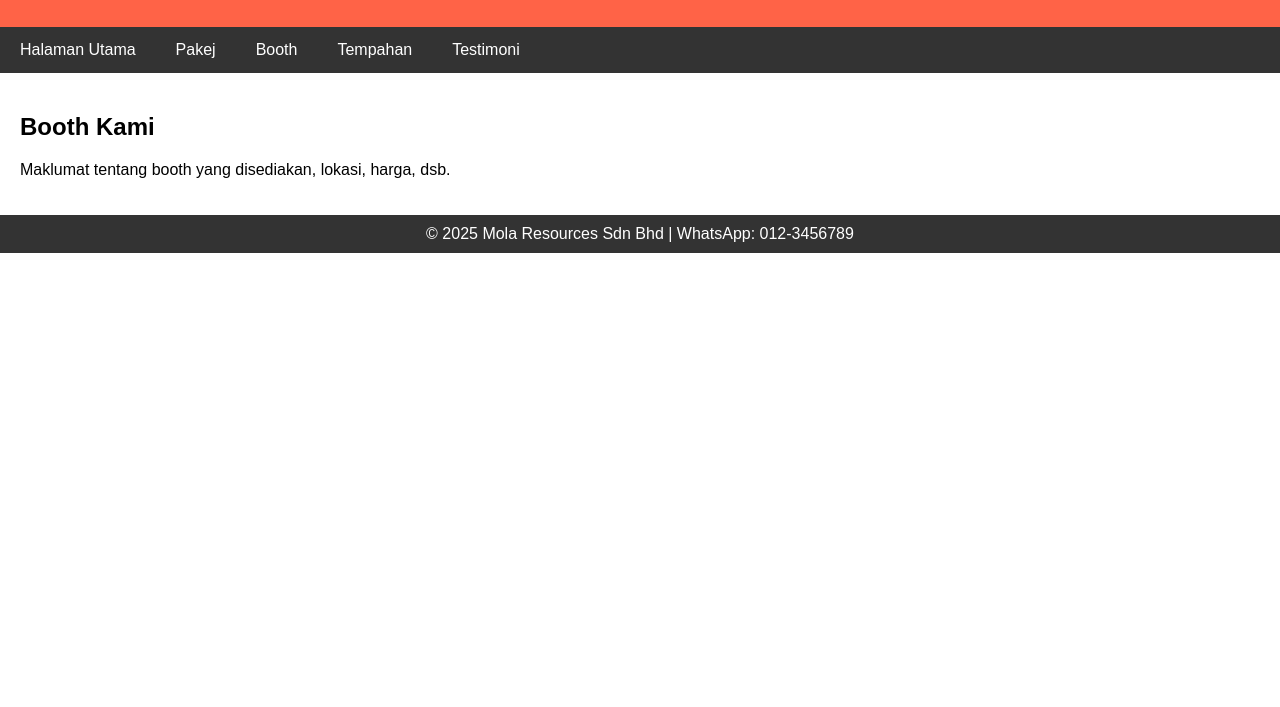
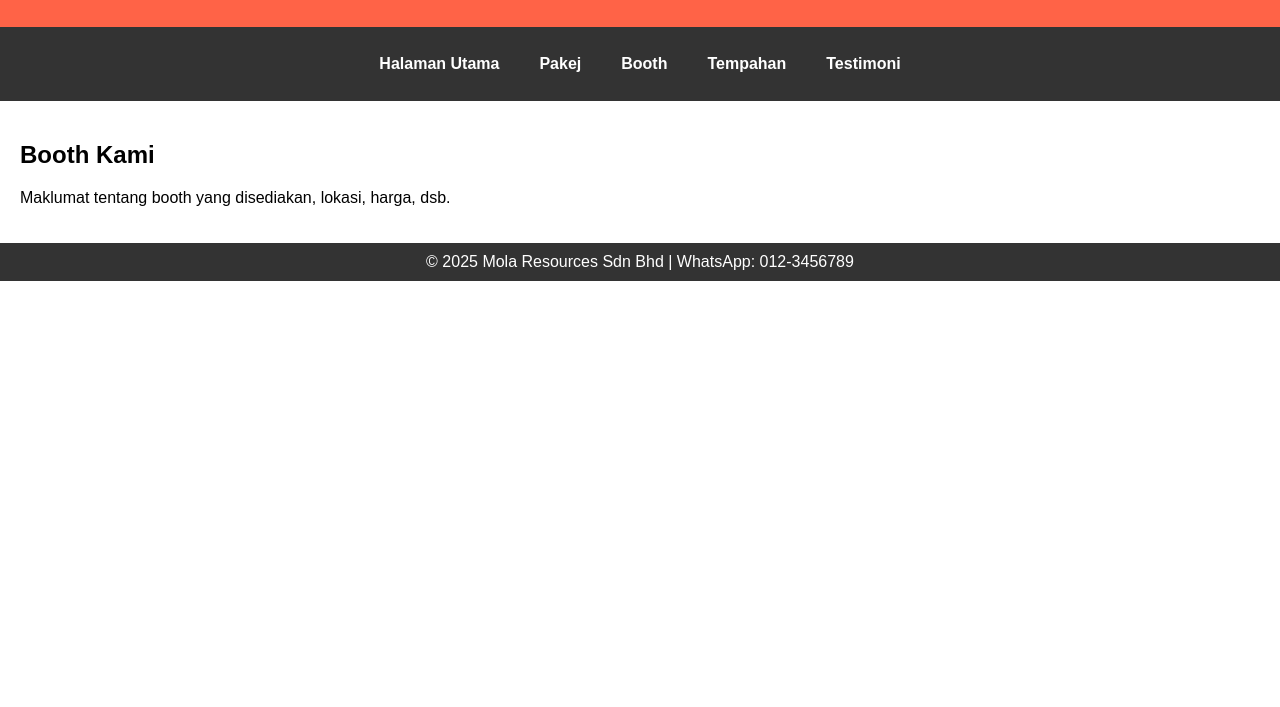
Before and after one commit to lailaqistina4701-dotcom/catering-website, a plain HTML site: page booth.html in a window 1280 px wide. Shown: the part 93-800 px from the top of the page. Drawn offline with Linux system fonts and the light colour scheme.

Commit message:
Update booth.html

```diff
--- a/booth.html
+++ b/booth.html
@@ -27,7 +27,28 @@
   <a href="contact.html">Tempahan</a>
   <a href="testimoni.html">Testimoni</a>
 </nav>
+<style>
+nav {
+  background: #333;
+  display: flex;               /* enable flexbox */
+  justify-content: center;     /* center all links horizontally */
+  padding: 14px 0;
+  flex-wrap: wrap;             /* optional: wrap on small screens */
+}
 
+nav a {
+  color: white;
+  padding: 14px 20px;
+  text-decoration: none;
+  font-weight: bold;
+}
+
+nav a:hover {
+  background: #ddd;
+  color: black;
+  border-radius: 5px;          /* optional nice hover effect */
+}
+</style>
 <section>
   <h2>Booth Kami</h2>
   <p>Maklumat tentang booth yang disediakan, lokasi, harga, dsb.</p>
```
